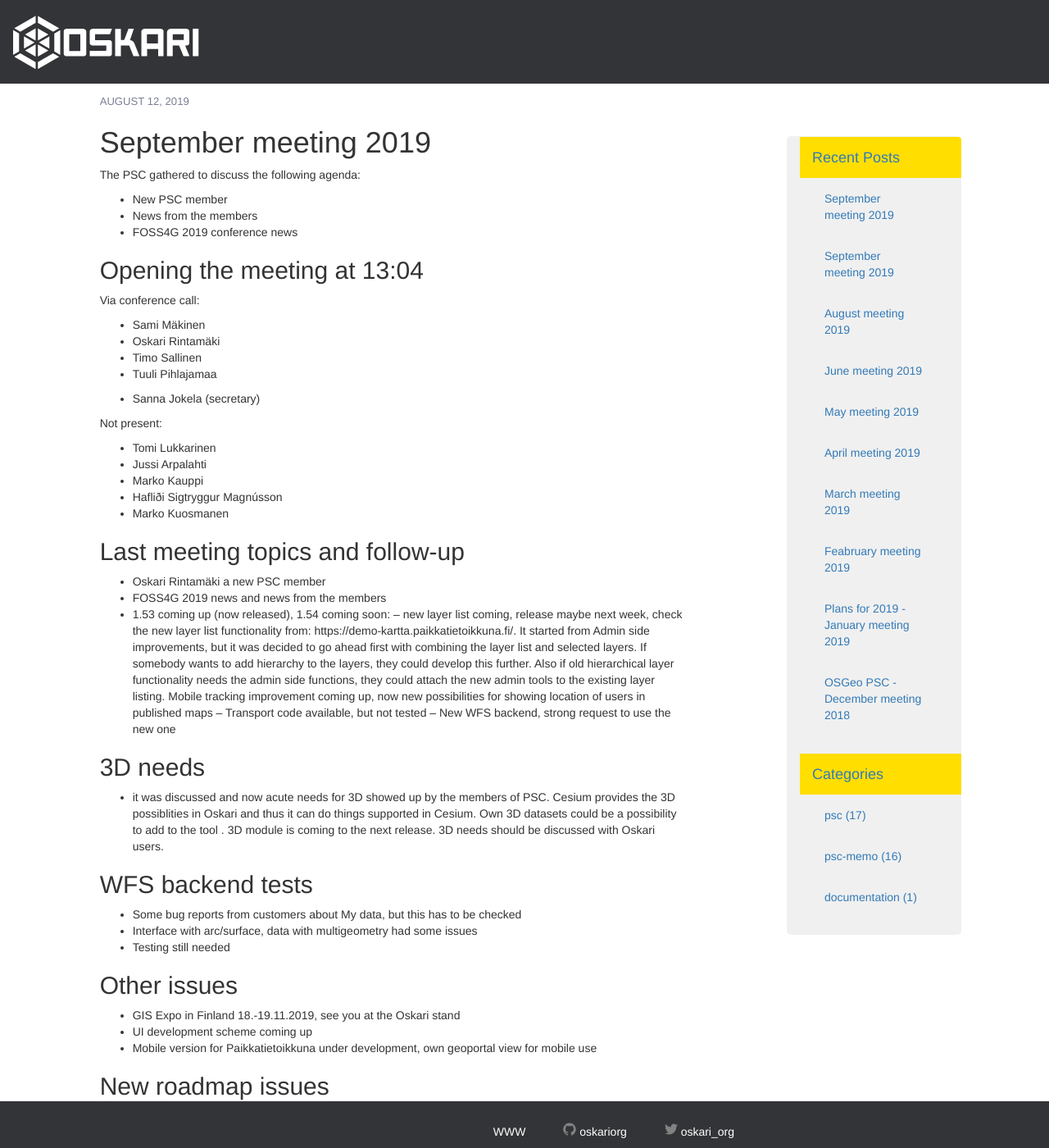
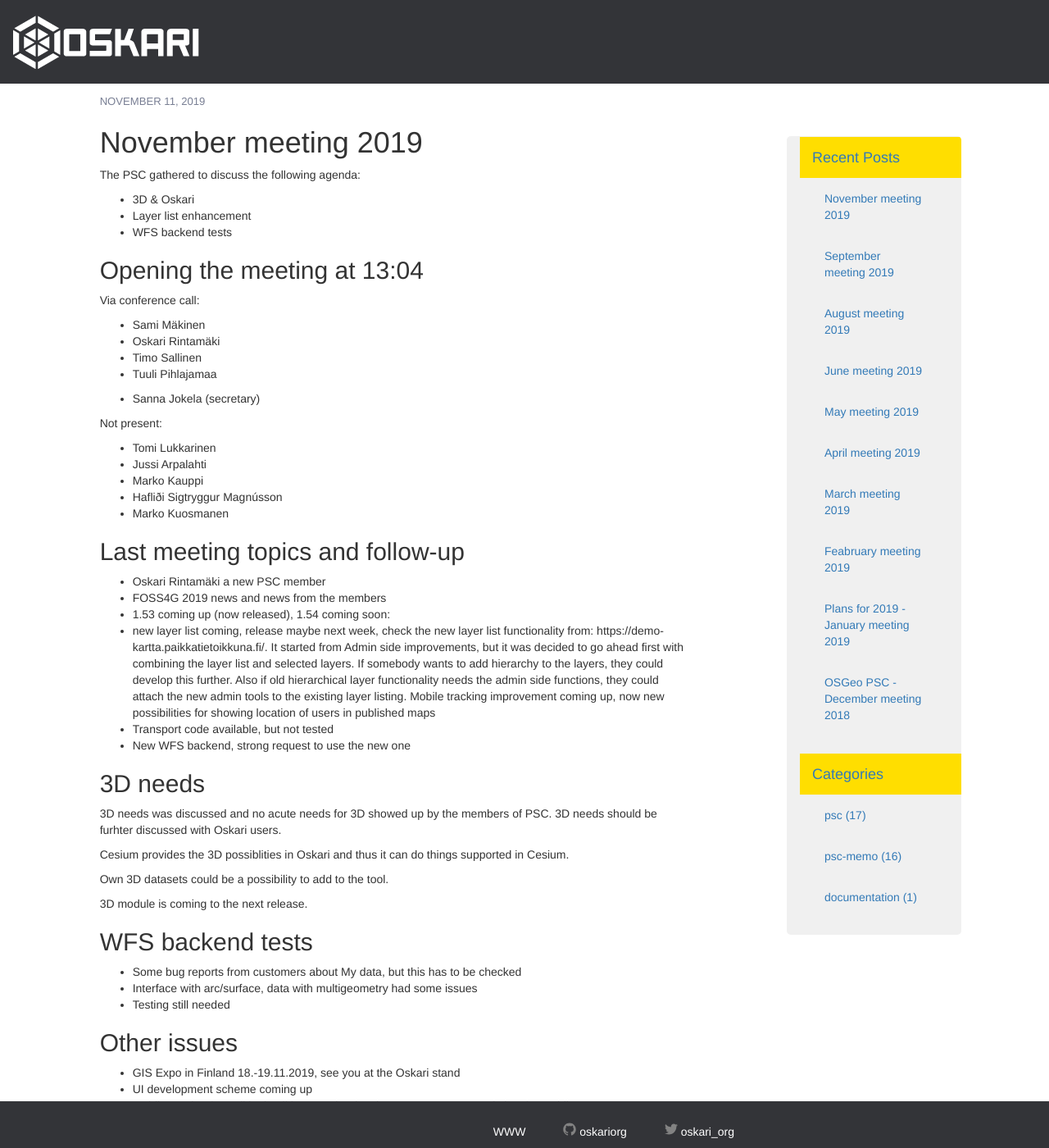
Before and after one commit to oskariorg/oskariorg.github.io, a Jekyll site: the page built from _posts/2019-11-11-PSC_November2019.md, in a window 1280 px wide and 1400 px high. Shown: the whole window at 82% size. Built offline with Jekyll 4.4.1, drawn with Linux system fonts in a browser that asks for light colours; nearby versions of some CDN libraries; some of the changed text lies outside the part shown.

Commit message:
Update 2019-11-11-PSC_November2019.md

```diff
--- a/_posts/2019-11-11-PSC_November2019.md
+++ b/_posts/2019-11-11-PSC_November2019.md
@@ -1,18 +1,18 @@
 ---
 layout: post
-title:  "September meeting 2019"
+title:  "November meeting 2019"
 excerpt : ""
-date:   2019-08-12 13:00:00 +0300
+date:   2019-11-11 13:00:00 +0300
 categories: [psc, psc-memo]
 ---
 
-# September meeting 2019
+# November meeting 2019
 
 The PSC gathered to discuss the following agenda:
 
-- New PSC member
-- News from the members
-- FOSS4G 2019 conference news
+- 3D & Oskari
+- Layer list enhancement
+- WFS backend tests
 
 ## Opening the meeting at 13:04
 
@@ -38,14 +38,20 @@ Not present:
 - Oskari Rintamäki a new PSC member
 - FOSS4G 2019 news and news from the members
 - 1.53 coming up (now released), 1.54 coming soon:
--- new layer list coming, release maybe next week, check the new layer list functionality from: https://demo-kartta.paikkatietoikkuna.fi/. It started from Admin side improvements, but it was decided to go ahead first with combining the layer list and selected layers. If somebody wants to add hierarchy to the layers, they could develop this further. Also if old hierarchical layer functionality needs the admin side functions, they could attach the new admin tools to the existing layer listing.
+- new layer list coming, release maybe next week, check the new layer list functionality from: https://demo-kartta.paikkatietoikkuna.fi/. It started from Admin side improvements, but it was decided to go ahead first with combining the layer list and selected layers. If somebody wants to add hierarchy to the layers, they could develop this further. Also if old hierarchical layer functionality needs the admin side functions, they could attach the new admin tools to the existing layer listing.
 Mobile tracking improvement coming up, now new possibilities for showing location of users in published maps
--- Transport code available, but not tested
--- New WFS backend, strong request to use the new one
+- Transport code available, but not tested
+- New WFS backend, strong request to use the new one
 
 ## 3D needs
 
-- it was discussed and now acute needs for 3D showed up by the members of PSC. Cesium provides the 3D possiblities in Oskari and thus it can do things supported in Cesium. Own 3D datasets could be a possibility to add to the tool . 3D module is coming to the next release. 3D needs should be discussed with Oskari users.
+3D needs was discussed and no acute needs for 3D showed up by the members of PSC. 3D needs should be furhter discussed with Oskari users.
+
+Cesium provides the 3D possiblities in Oskari and thus it can do things supported in Cesium.
+
+Own 3D datasets could be a possibility to add to the tool.
+
+3D module is coming to the next release.
 
 ## WFS backend tests
 
@@ -65,6 +71,6 @@ Mobile tracking improvement coming up, now new possibilities for showing locatio
 
 ## Next meeting
 
-Next meeting: 10.12..2019, scheduled now every month, every second week tuesday at 13:00 (GMT+3)
+Next meeting: 10.12.2019, scheduled now every month, every second week tuesday at 13:00 (GMT+3)
 
 ## End of meeting: 13:45
```
